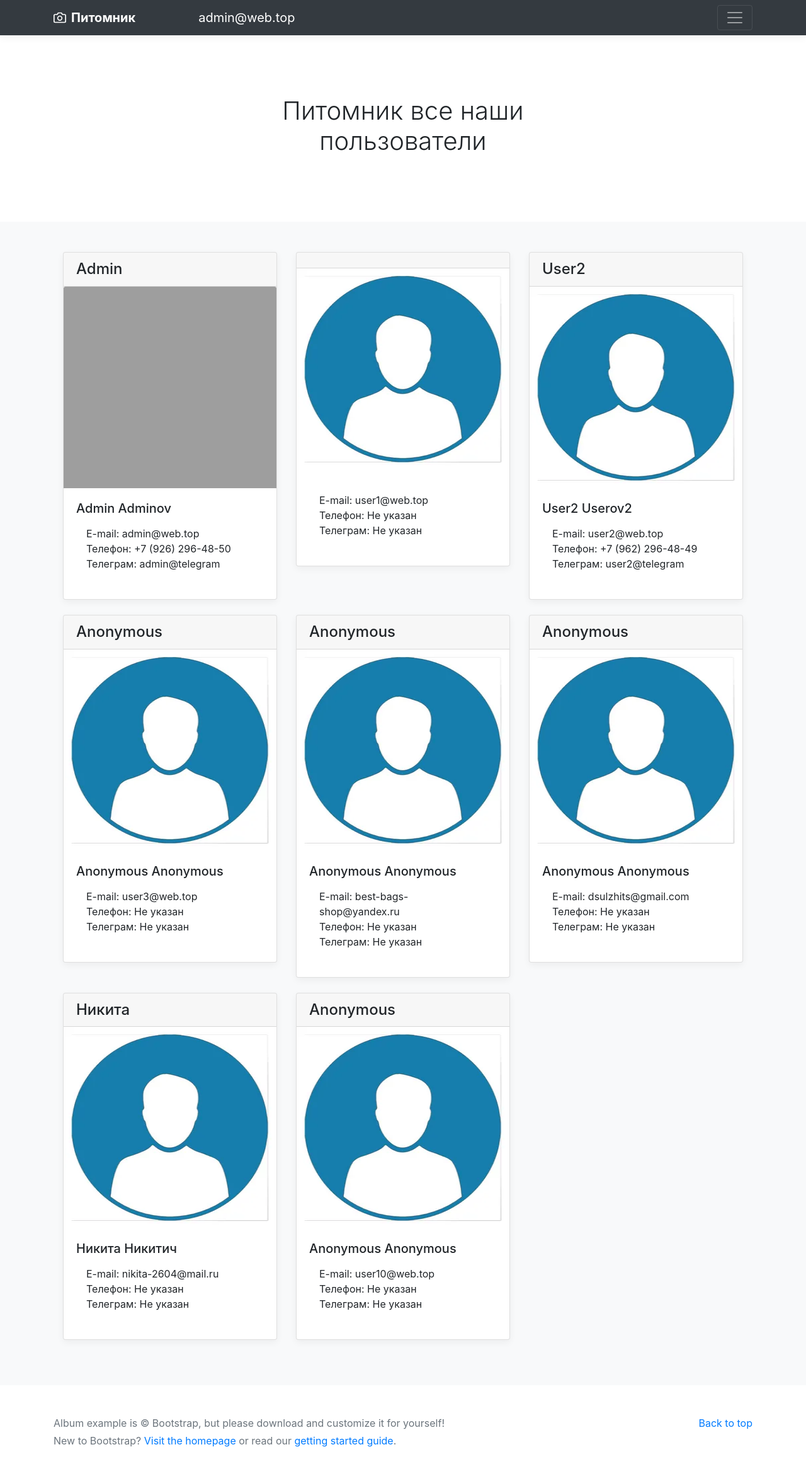
After one commit to Nikita-Lugovskoi/ShelterCBV425, a Django app: page /users/all_users/ in a window 1280 px wide. The commit adds this page. Shown: the whole page at 63% size. Run offline with Django 5.2, Linux system fonts and the light colour scheme; a user stored in the database is signed in; data comes from the database, SQL or seed files in the repository; some libraries are stand-ins or nearby versions; grey boxes are pictures that could not be loaded.

Commit message:
1.Добавлен функционал просмотра всех пользователей

```diff
--- a/dogs/templates/dogs/base.html
+++ b/dogs/templates/dogs/base.html
@@ -34,6 +34,7 @@
                         <li><a href="{% url 'dogs:dogs_list' %}" class="text-white">Собаки</a></li>
                         <li><a href="{% url 'dogs:dog_create' %}" class="text-white">Добавить собаку</a></li>
                         {% if user.is_authenticated %}
+                        <li><a href="{% url 'users:users_list' %}" class="text-white">Все пользователи</a></li>
                         <li><a href="{% url 'users:user_profile' %}" class="text-white">Профиль</a></li>
                         <form method="post", action="{% url 'users:user_logout' %}">
                             {% csrf_token %}
--- /dev/null
+++ b/users/templates/users/includes/inc_user_card.html
@@ -0,0 +1,19 @@
+{% load my_tags %}
+<div class="col-4">
+    <div class="card mb-4 box-shadow">
+        <div class="card-header">
+            <h4 class="my-0 font-weigth-normal">{{ object.first_name }}</h4>
+        </div>
+        <img class="card-img-top"
+             src="{{ object.avatar|user_media }}" width="300" height="320"
+             alt="Card image cap">
+            <div class="card-body">
+                <h5 class="card-title pricing-card-title">{{ object.first_name }} {{ object.last_name }}</h5>
+                <ul class="list-unstyled mt-3 mb-4 text-start m-3">
+                    <li>E-mail: {{ object.email }}</li>
+                    <li>Телефон: {{ object.phone|default:"Не указан" }}</li>
+                    <li>Телеграм: {{ object.telegram|default:"Не указан" }}</li>
+                </ul>
+            </div>
+    </div>
+</div>
--- /dev/null
+++ b/users/templates/users/users.html
@@ -0,0 +1,12 @@
+{% extends 'dogs/base.html' %}
+{% load my_tags %}
+{% block content %}
+<div class="container">
+    <div class="row">
+        {% for object in object_list %}
+        {% include 'users/includes/inc_user_card.html' with object=object %}
+        {% endfor %}
+    </div>
+</div>
+
+{% endblock %}
--- a/users/urls.py
+++ b/users/urls.py
@@ -2,11 +2,12 @@ from django.urls import path
 
 from users.apps import UsersConfig
 from users.views import UserRegisterView, UserLoginView, UserProfileView, UserLogoutView, \
-                        UserUpdateView, UserPasswordChangeView, user_generate_new_password_view
+                        UserUpdateView, UserPasswordChangeView, user_generate_new_password_view, UserListView
 
 app_name = UsersConfig.name
 
 urlpatterns = [
+    # работа с аккаунтом
     path('', UserLoginView.as_view(), name = 'user_login'),
     path('logout/', UserLogoutView.as_view(), name = 'user_logout'),
     path('register/', UserRegisterView.as_view(), name='user_register'),
@@ -15,4 +16,6 @@ urlpatterns = [
     path('change_password/', UserPasswordChangeView.as_view(), name='user_change_password'),
     path('profile/genpassword/', user_generate_new_password_view, name='user_generate_new_password'),
 
+    # просмотр других пользователей
+    path('all_users/', UserListView.as_view(), name='users_list'),
 ]
--- a/users/views.py
+++ b/users/views.py
@@ -7,7 +7,8 @@ from django.contrib.auth import authenticate, login, logout, update_session_auth
 from django.contrib.auth.decorators import login_required
 from django.contrib import messages
 from django.contrib.auth.views import LoginView, PasswordChangeView, LogoutView
-from django.views.generic import CreateView, UpdateView, DetailView
+from django.views.generic import CreateView, UpdateView, DetailView, ListView
+from django.contrib.auth.mixins import LoginRequiredMixin
 from django.urls import reverse_lazy
 
 from users.models import User
@@ -87,6 +88,19 @@ class UserLogoutView(LogoutView):
     }
 
 
+class UserListView(LoginRequiredMixin, ListView):
+    model = User
+    extra_context = {
+        'title': "Питомник все наши пользователи"
+    }
+    template_name = 'users/users.html'
+
+    def get_queryset(self):
+        queryset = super().get_queryset()
+        queryset = queryset.filter(is_active=True)
+        return queryset
+
+
 @login_required(login_url='users:user_login')
 def user_logout_view(request):
     logout(request)
```
